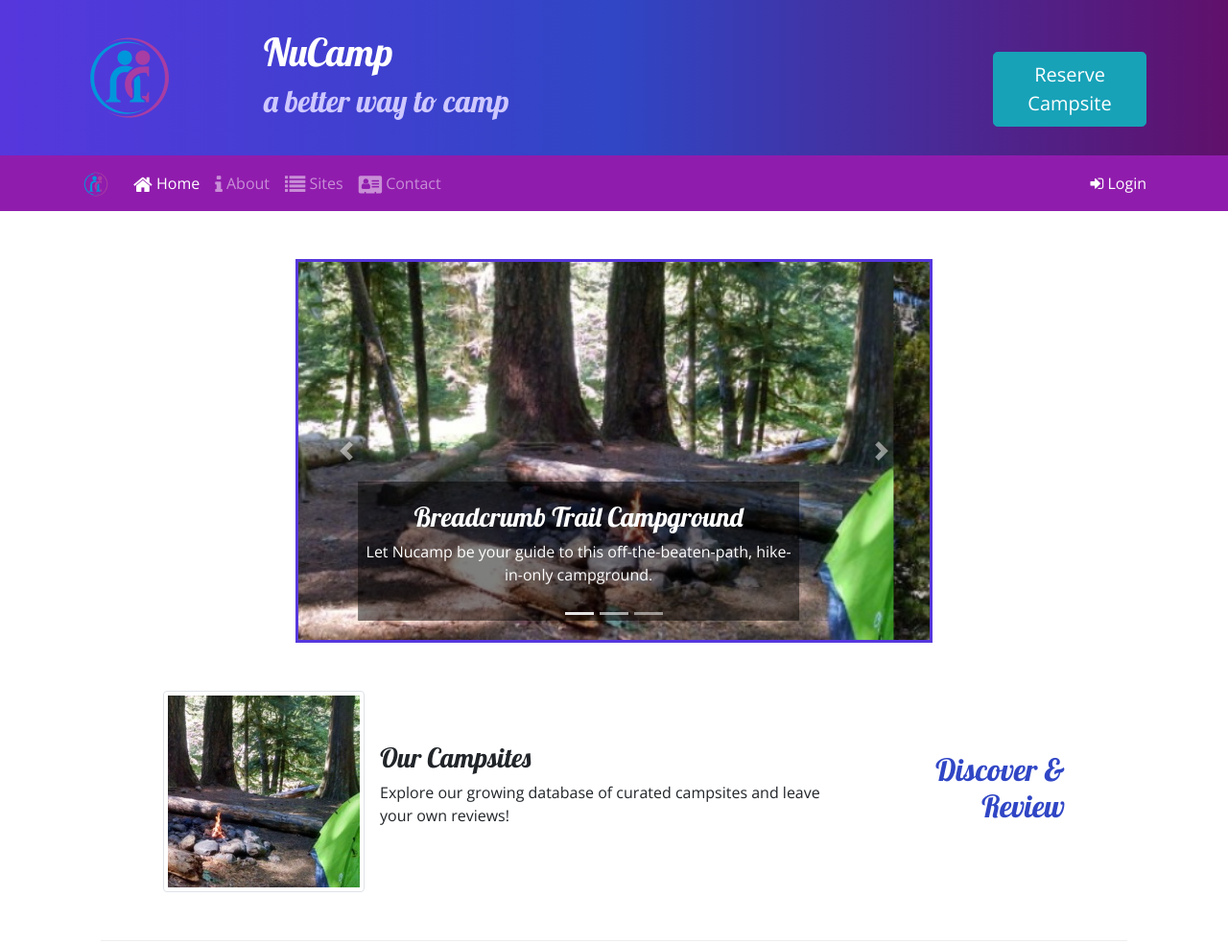
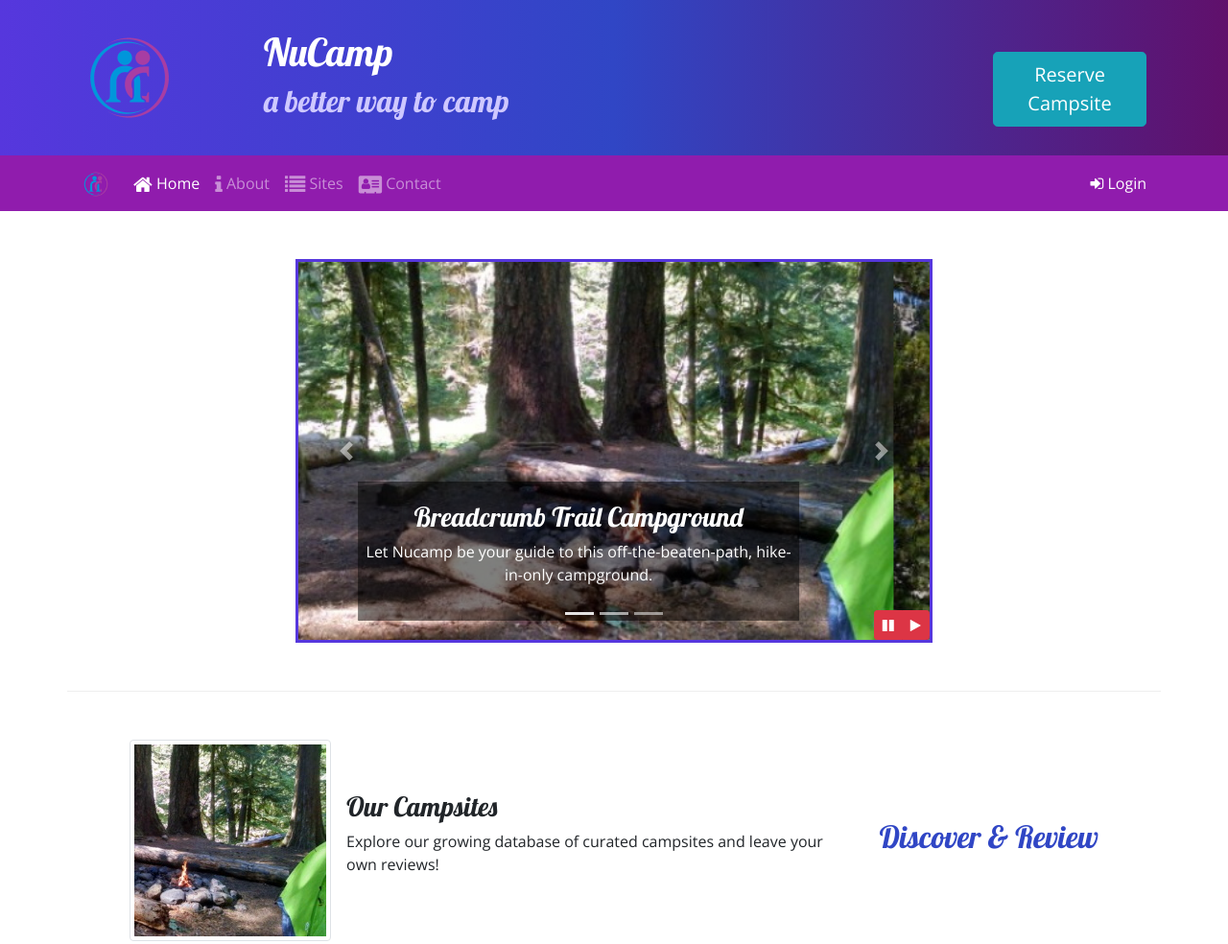
Before and after one commit to jrosales6213/NuCamp-BootstrapSite, a website: page index.html in a window 1280 px wide. Shown: the top 984 px of the page at 96% size. Drawn offline with nearby package versions, Linux system fonts and the light colour scheme.

Commit message:
Bootstrap and jQuery Part 1

```diff
--- a/css/styles.css
+++ b/css/styles.css
@@ -40,3 +40,9 @@ a, a:hover {
 .carousel {
     border: solid #5637DD;
 }
+#carouselButton {
+    position: absolute;
+    right: 0;
+    bottom: 0;
+    z-index: 100;
+}
--- a/index.html
+++ b/index.html
@@ -68,7 +68,7 @@
                                 </div>
                             </div>
                             <div class="row form-group">
-                                <label class="col-sm-6 col-form-label">Campsite Type</label>
+                                <label for="siteType"class="col-sm-6 col-form-label">Campsite Type</label>
                                 <div class="col-2 btn-group btn-group-toggle" data-toggle="buttons" >
                                     <label class="btn btn-success active">
                                         <input type="radio" name="siteType" id="siteTent" autocomplete="off" value="Tent" checked> Active
@@ -159,6 +159,7 @@
     <div class="container">
         <div class="row row-content">
             <div class="col-md-8 mx-auto">
+                <!-- Carousel content -->
                 <div id="homeCarousel" class="carousel slide" data-ride="carousel">
                     <ol class="carousel-indicators">
                         <li data-target="#homeCarousel" data-slide-to="0" class="active"></li>
@@ -197,6 +198,15 @@
                         <span class="carousel-control-next-icon"></span>
                         <span class="sr-only">Next</span>
                     </a>
+                    <div class="btn-group" id="carouselButton">
+                        <button class="btn btn-danger btn-sm" id="carouselPause">
+                            <i class="fa fa-pause"></i>
+                        </button>
+                        <button class="btn btn-danger btn-sm" id="carouselPlay">
+                            <i class="fa fa-play"></i>
+                        </button>
+                    </div>
+             </div>
           </div>
         </div>
         <div class="row row-content align-items-center">
@@ -321,6 +331,17 @@
     <script src="node_modules/jquery/dist/jquery.slim.min.js"></script>
     <script src="node_modules/popper.js/dist/umd/popper.min.js"></script>
     <script src="node_modules/bootstrap/dist/js/bootstrap.min.js"></script>
+    <script>
+        $(function() {
+            $(".carousel").carousel( { interval: 2000 , pause: "false"} );
+            $("#carouselPause").click(function(){
+                $(".carousel").carousel("pause");
+            });
+            $("#carouselPlay").click(function(){
+                $(".carousel").carousel("cycle");
+            });
+        });
+    </script>
 
 </body>
 
```
Lines whose indentation alone changed are shown as unchanged.
